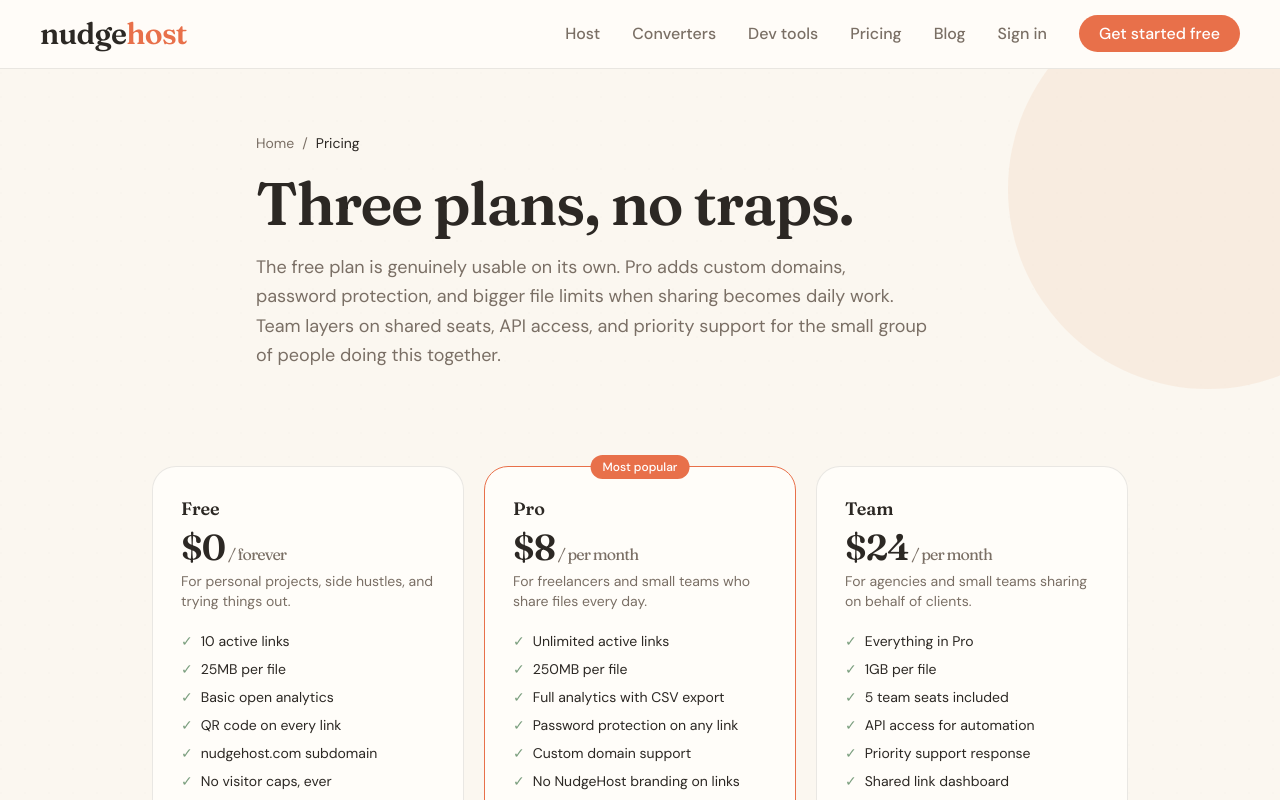
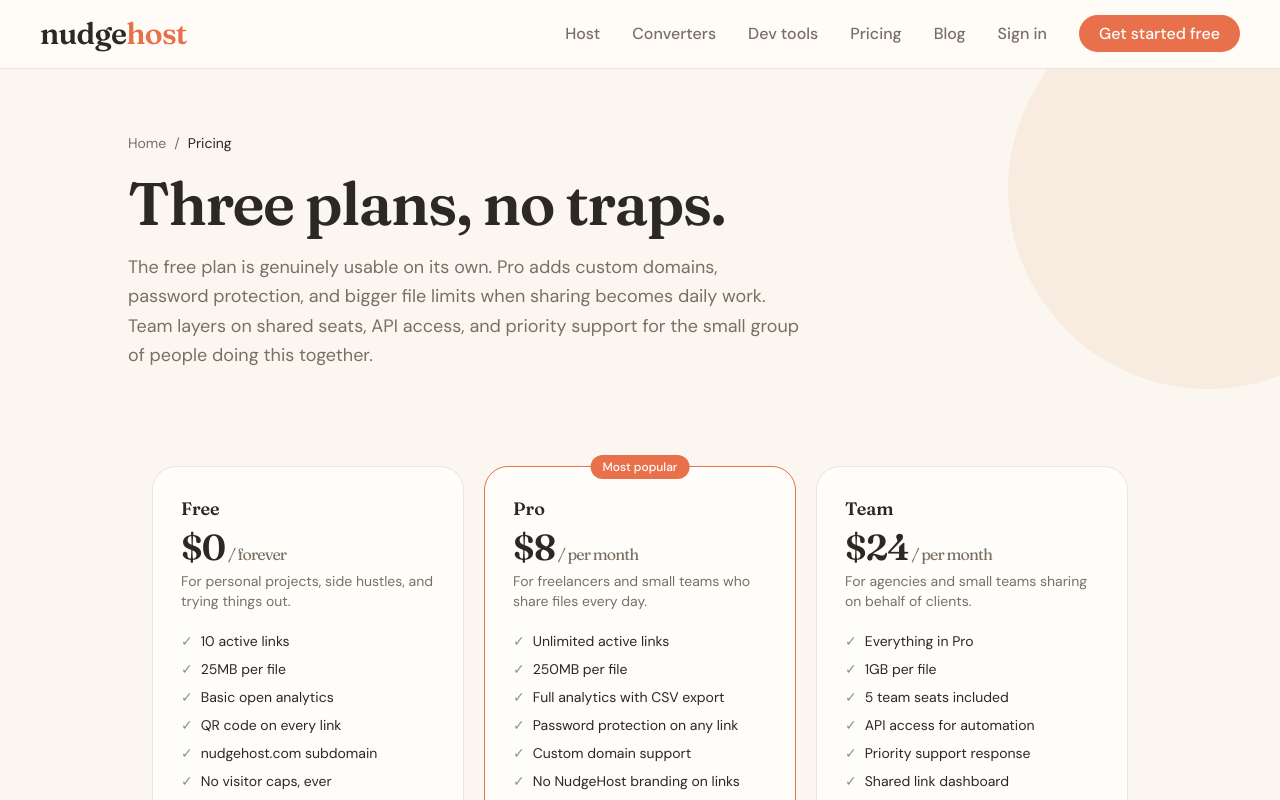
Before and after one commit to NudgeHostHQ/nudgehost, a Next.js app: page /pricing in a window 1280 px wide. Shown: the top 800 px of the page. Built offline with nearby package versions, Linux system fonts and the light colour scheme; no server answers.

Commit message:
fix: left-align pricing page header to match site consistency

```diff
--- a/app/pricing/page.tsx
+++ b/app/pricing/page.tsx
@@ -165,7 +165,7 @@ export default function PricingPage() {
             className="absolute -right-32 -top-20 -z-0 h-[400px] w-[400px] rounded-full bg-peach opacity-40"
             aria-hidden="true"
           />
-          <div className="relative z-10 mx-auto max-w-3xl">
+          <div className="relative z-10 mx-auto max-w-5xl">
             <nav aria-label="Breadcrumb" className="mb-5 text-sm text-muted">
               <ol className="flex flex-wrap gap-2">
                 <li>
```
